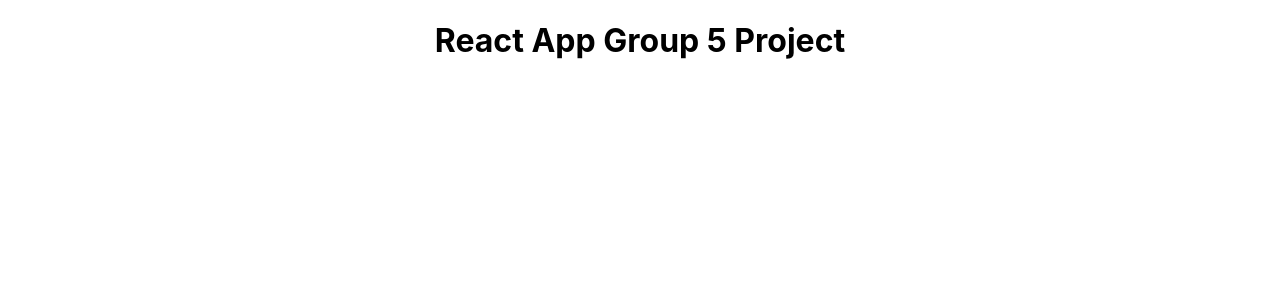
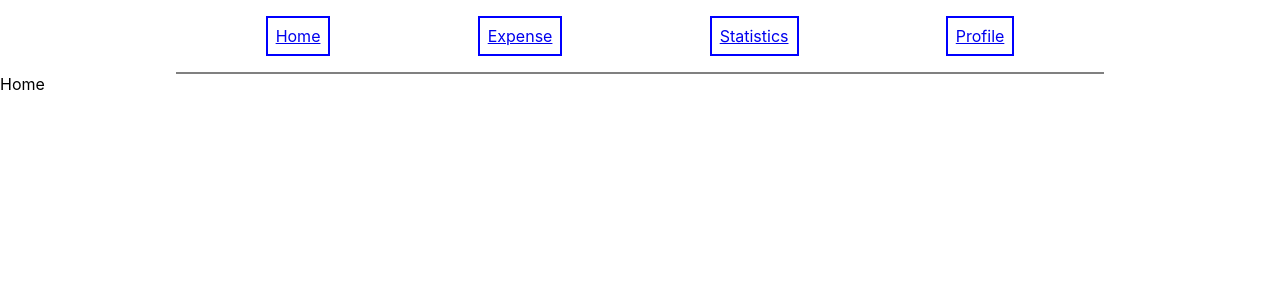
Before and after one commit to Fed24-React-SPA/expense-planning-tracker, a React (Create React App) app: page / in a window 1280 px wide. Shown: the top 300 px of the page. Built offline with nearby package versions, Linux system fonts and the light colour scheme.

Commit message:
add pages folder- react router dom / static pages

```diff
--- a/package.json
+++ b/package.json
@@ -8,6 +8,7 @@
     "@testing-library/user-event": "^13.5.0",
     "react": "^18.2.0",
     "react-dom": "^18.2.0",
+    "react-router-dom": "^6.6.1",
     "react-scripts": "5.0.1",
     "web-vitals": "^2.1.4"
   },
--- a/src/App.js
+++ b/src/App.js
@@ -1,11 +1,47 @@
+import { BrowserRouter, Link, Route, Routes } from "react-router-dom";
+import Home from "./pages/Home";
+import ExpensePage from "./pages/ExpensePage";
+import Statistics from "./pages/Statistics";
+import Profile from "./pages/Profile";
 import "./App.css";
 
 function App() {
-	return (
-		<div className="App">
-			<h1>React App Group 5 Project</h1>
-		</div>
-	);
+  const navstyle = {
+    border: "2px solid blue",
+    padding: "8px",
+  };
+  const parentNav = {
+    display: "flex",
+    justifyContent: "space-around",
+    borderBottom: "2px solid gray",
+    width: "70%",
+    margin: "0 auto",
+    padding: "1rem",
+  };
+  return (
+    <>
+      <BrowserRouter>
+        <div style={parentNav}>
+          <Link style={navstyle}> Home </Link>
+          <Link style={navstyle} to={"/expense"}>
+            Expense
+          </Link>
+          <Link style={navstyle} to={"/statistics"}>
+            Statistics
+          </Link>
+          <Link style={navstyle} to={"/profile"}>
+            Profile
+          </Link>
+        </div>
+        <Routes>
+          <Route path="/" element={<Home />} />
+          <Route path="/expense" element={<ExpensePage />} />
+          <Route path="/statistics" element={<Statistics />} />
+          <Route path="/profile" element={<Profile />} />
+        </Routes>
+      </BrowserRouter>
+    </>
+  );
 }
 
 export default App;
--- /dev/null
+++ b/src/pages/ExpensePage/expensepage.css
@@ -0,0 +1,3 @@
+div{
+    margin:0;
+    }
--- /dev/null
+++ b/src/pages/ExpensePage/index.js
@@ -0,0 +1,9 @@
+import React from 'react'
+import './expensepage.css'
+const ExpensePage = () => {
+  return (
+    <div>Expense</div>
+  )
+}
+
+export default ExpensePage
--- /dev/null
+++ b/src/pages/Home/home.css
@@ -0,0 +1,3 @@
+div{
+    margin:0;
+    }
--- /dev/null
+++ b/src/pages/Home/index.js
@@ -0,0 +1,9 @@
+import React from 'react'
+import './home.css'
+const Home = () => {
+  return (
+    <div>Home</div>
+  )
+}
+
+export default Home;
--- /dev/null
+++ b/src/pages/Profile/index.js
@@ -0,0 +1,9 @@
+import React from 'react';
+import './profile.css';
+const Profile = () => {
+  return (
+    <div>Profile</div>
+  )
+}
+
+export default Profile;
--- /dev/null
+++ b/src/pages/Profile/profile.css
@@ -0,0 +1,3 @@
+div{
+    margin:0;
+    }
--- /dev/null
+++ b/src/pages/Statistics/index.js
@@ -0,0 +1,9 @@
+import React from 'react'
+
+const Statistics = () => {
+  return (
+    <div>Statistics</div>
+  )
+}
+
+export default Statistics
--- /dev/null
+++ b/src/pages/Statistics/statistics.css
@@ -0,0 +1,3 @@
+div{
+margin:0;
+}
```
Also changed, not shown: 1 other file (tests, documents, lock files or other folders).
